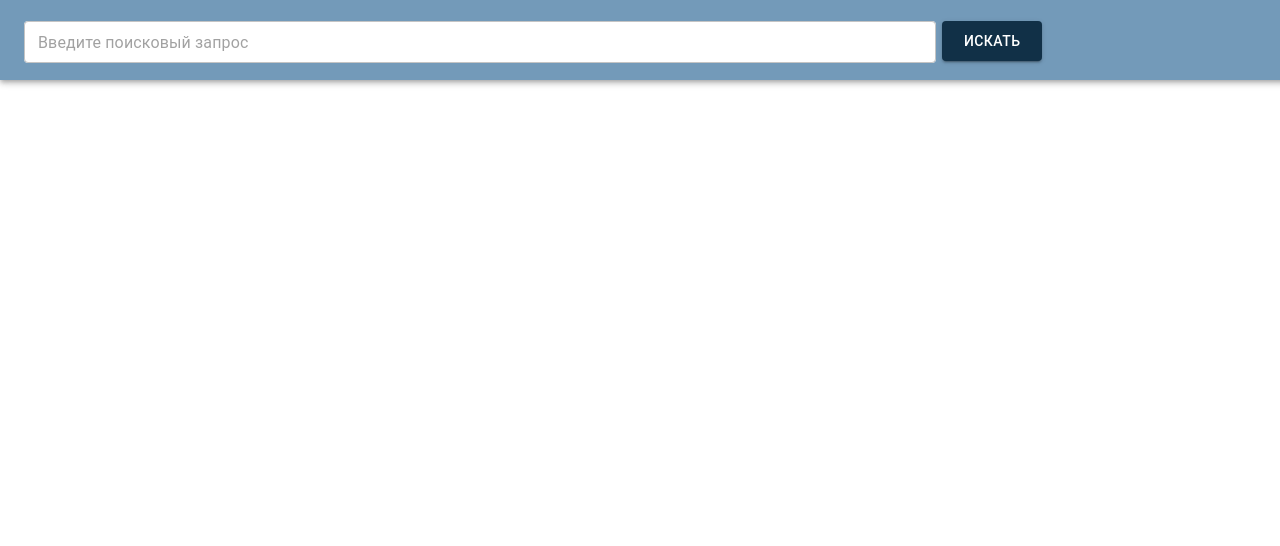
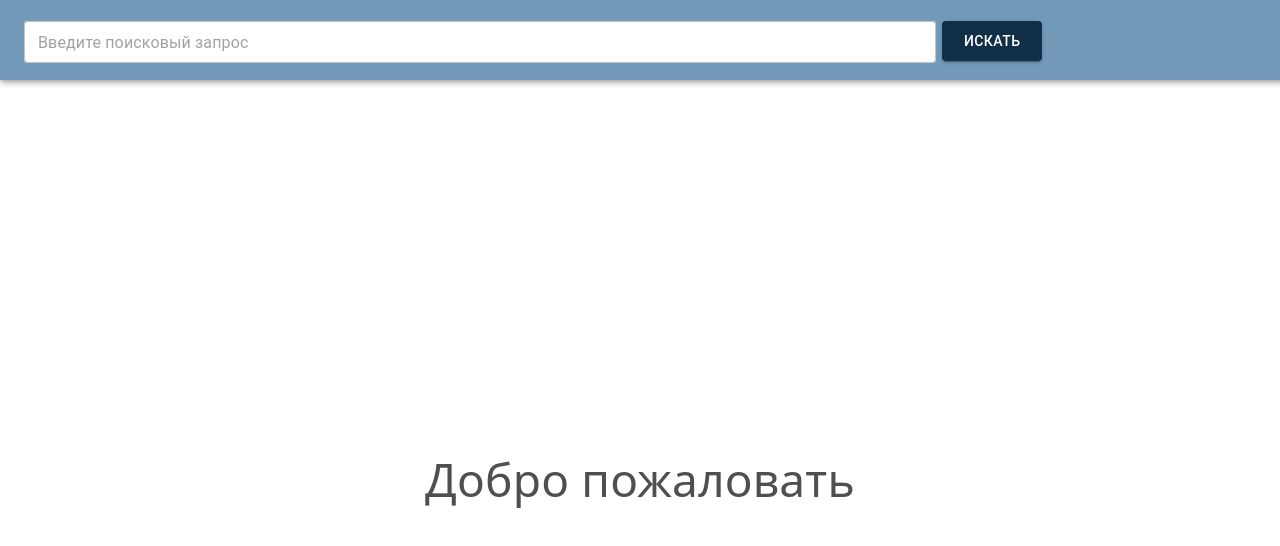
Before and after one commit to ArthurFloyd/my-app, a React (Create React App) app: page / in a window 1280 px wide. Shown: the top 546 px of the page. Built offline with nearby package versions, Linux system fonts and the light colour scheme.

Commit message:
create home page

```diff
--- a/src/App.jsx
+++ b/src/App.jsx
@@ -1,11 +1,15 @@
 import NavBar from "./NavBar";
+import HomePage from "./Home";
 
 import 'bootstrap/dist/css/bootstrap.min.css';
 import './App.scss';
 
 const App = () => {
   return (
-    <NavBar />
+    <div>
+      <NavBar />
+      <HomePage />
+    </div>
   );
 }
 
--- a/src/App.scss
+++ b/src/App.scss
@@ -31,3 +31,18 @@ nav {
   opacity: 0px;
 
 }
+
+.t {
+  margin-inline: auto;
+  margin-block-start: 50vh;
+  transform: translateY(-50%);
+
+  text-align: center;
+  font-size: 46px;
+  font-weight: 400;
+  line-height: 65.78px;
+  letter-spacing: 0.17000000178813934px;
+  text-align: center;
+  color: #4F4F4F;
+
+}
--- a/src/Home.jsx
+++ b/src/Home.jsx
@@ -1,7 +1,7 @@
 const HomePage = () => {
   return (
     <div>
-      Добро пожаловать
+      <p class='t'>Добро пожаловать</p>
     </div>
   )
 }
--- a/src/NavBar.jsx
+++ b/src/NavBar.jsx
@@ -1,22 +1,22 @@
 import * as React from 'react';
-import AppBar from '@mui/material/AppBar';
-import Box from '@mui/material/Box';
-import Toolbar from '@mui/material/Toolbar';
-
-import Button from '@mui/material/Button';
-import { FormControl, OutlinedInput } from '@mui/material';
+import { FormControl, OutlinedInput, Toolbar, Box, AppBar, Button } from '@mui/material';
 
 
 const NavBar = () => {
 
   const [value, setValue] = React.useState('');
+  const inputRef = React.useRef(null);
+
+  React.useEffect(() => {
+    inputRef.current.focus()
+  }, [])
 
   return (
     <Box sx={{ flexGrow: 1 }}>
       <AppBar position="static" sx={{ width: 1440, height: 80, background: '#739ab9' }}>
         <Toolbar>
           <form noValidate autoComplete="off">
-            <FormControl >
+            <FormControl ref={inputRef}>
               <OutlinedInput placeholder="Введите поисковый запрос" sx={{ placeContent: 'italic', width: 912, height: 42, top: 10, background: '#fff' }} value={value} onChange={(e) => setValue(e.target.value)} />
             </FormControl>
           </form>
```
